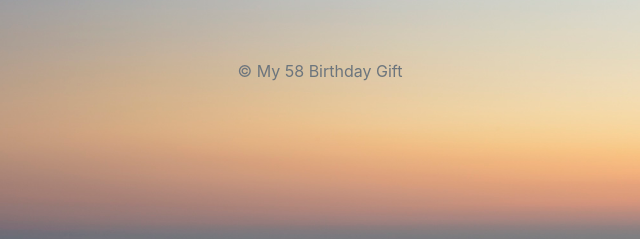
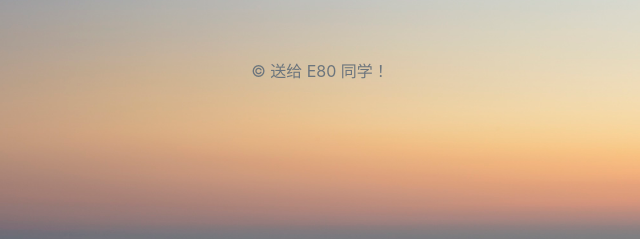
Before and after one commit to michaelzhao0329/api, a website: page public/index.html in a window 1280 px wide. Shown: the part 183-422 px from the top of the page, 320-960 px from the left. Drawn offline with nearby package versions, Linux system fonts and the light colour scheme.

Commit message:
Add files via upload

```diff
--- a/public/index.html
+++ b/public/index.html
@@ -16,7 +16,7 @@
 			<label for="city">City Name:</label>
 			<input type="text" name="city" placeholder="city">
 			<button class="btn btn-primary" type="submit" name="submit" >go</button>
-			<p class="mt-5 mb-3 text-muted">&copy; My 58 Birthday Gift</p>
+			<p class="mt-5 mb-3 text-muted">&copy; 送给 E80 同学！</p>
 		</form>
 		</div>
 	</body>
```
